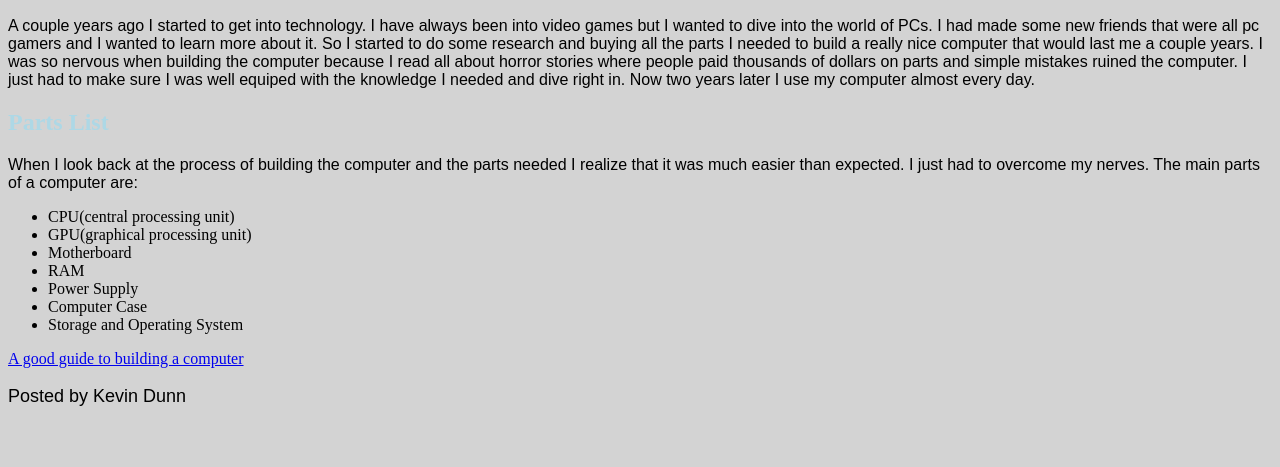
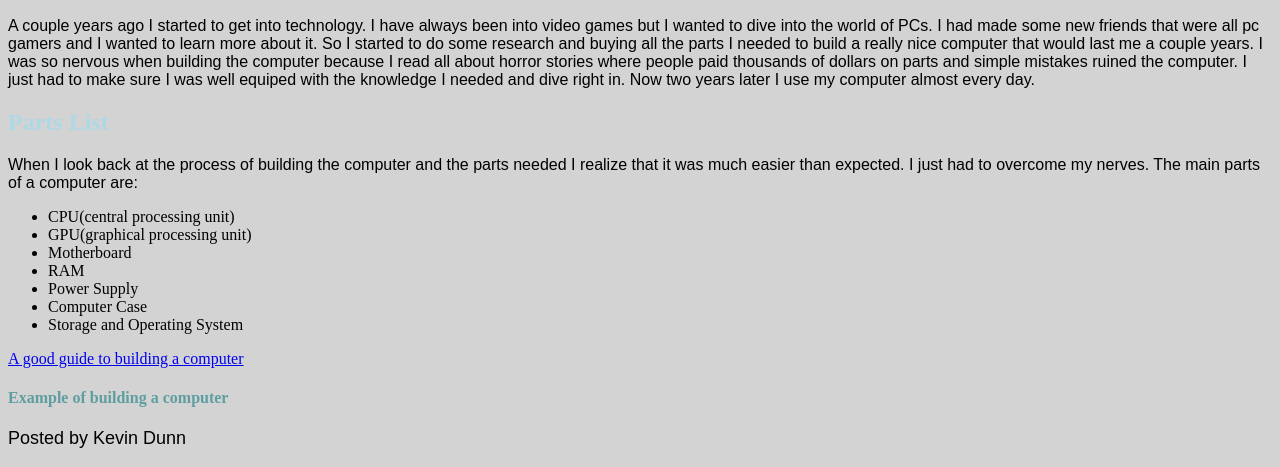
Before and after one commit to d2dunn23/html-me-something, a plain HTML site: page index.html in a window 1280 px wide. Shown: the part 409-876 px from the top of the page. Before the commit the page ends 834 px from the top, so only its background shows below. Drawn offline with Linux system fonts and the light colour scheme.

Commit message:
revised html-me-something

```diff
--- a/index.html
+++ b/index.html
@@ -2,10 +2,11 @@
 <html>
     <head>
         <link type="text/css" rel="stylesheet" href="styles.css">
+        <title>Html-Me-Something</title>
     </head>
     <body>
         <header style="text-align:right">Html-Me-Something about Computers</header>
-        <title>Html-Me-Something</title>
+
         <main>
             <h1 style="color:blue; text-align:center">Computer Building </h1>
             <img src="https://cdn.pcpartpicker.com/static/forever/images/userbuild/201311.e0e99dbb989eb20fa804f5aa7b64504c.1600.jpg" alt="Computer Parts" style="width:500px;height:300px;">
@@ -28,6 +29,8 @@
                 </ul>
             <article>
                 <a href="https://www.youtube.com/watch?v=gHAelSOF6f0">A good guide to building a computer</a>
+            <h4 style="color: cadetblue;">Example of building a computer</h4>
+            </article>
 
         </main>
         <footer>
```
